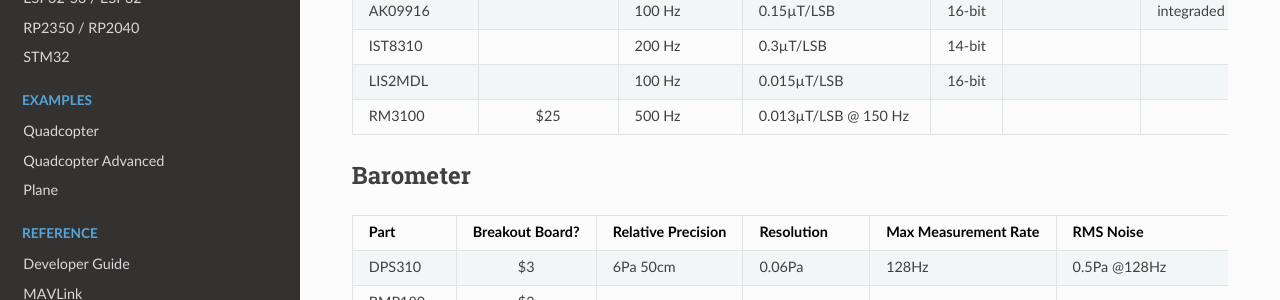
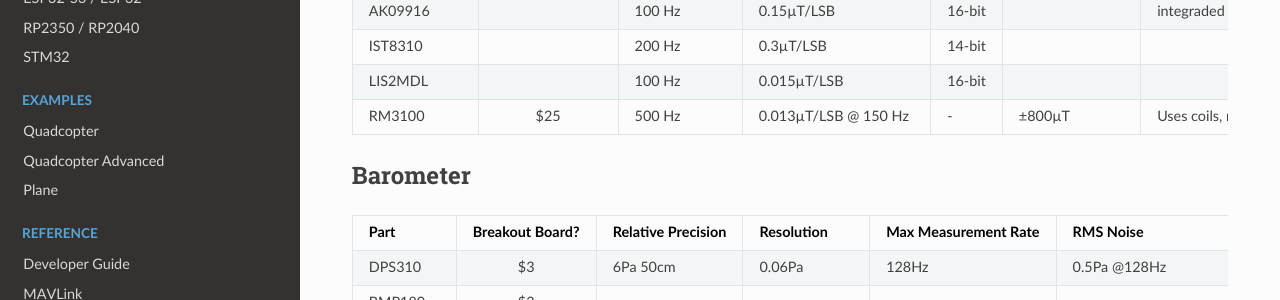
Before and after one commit to qqqlab/madflight-docs, an MkDocs documentation site: the page built from docs/Sensor-Boards.md, in a window 1280 px wide and 900 px high, scrolled down 1440 px. Shown: the part 151-451 px from the top of the window. Built offline with MkDocs 1.6.1, drawn with Linux system fonts in a browser that asks for light colours; nearby versions of some CDN libraries.

Commit message:
Update Sensor-Boards.md

```diff
--- a/docs/Sensor-Boards.md
+++ b/docs/Sensor-Boards.md
@@ -51,7 +51,7 @@ AK8975    |    | 100 Hz| 0.3µT/LSB| 13-bit | | integraded in MPU9150
 AK09916   |    | 100 Hz| 0.15µT/LSB|16-bit | | integraded in ICM-20948
 IST8310   |    | 200 Hz| 0.3µT/LSB | 14-bit
 LIS2MDL   |    | 100 Hz| 0.015µT/LSB | 16-bit
-RM3100    |$25 | 500 Hz| 0.013µT/LSB @ 150 Hz |
+RM3100    |$25 | 500 Hz| 0.013µT/LSB @ 150 Hz | - | ±800µT | Uses coils, not hall sensors
 
 ## Barometer
 
```
